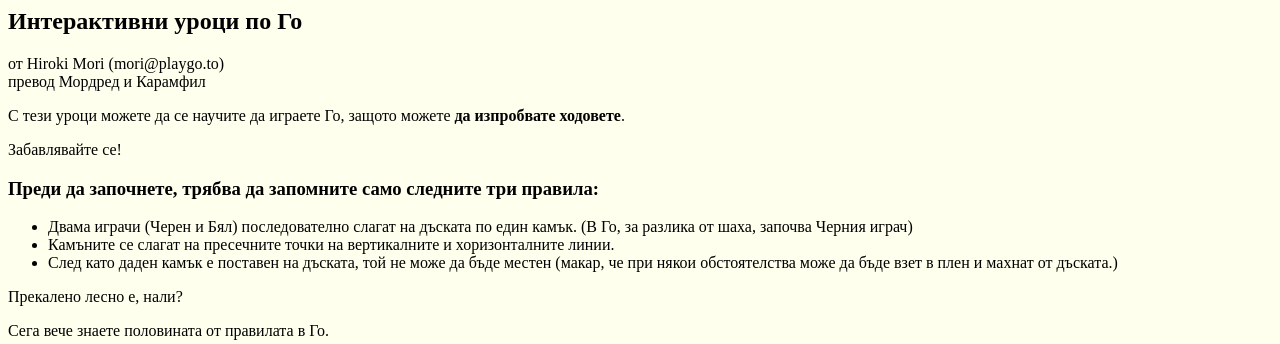
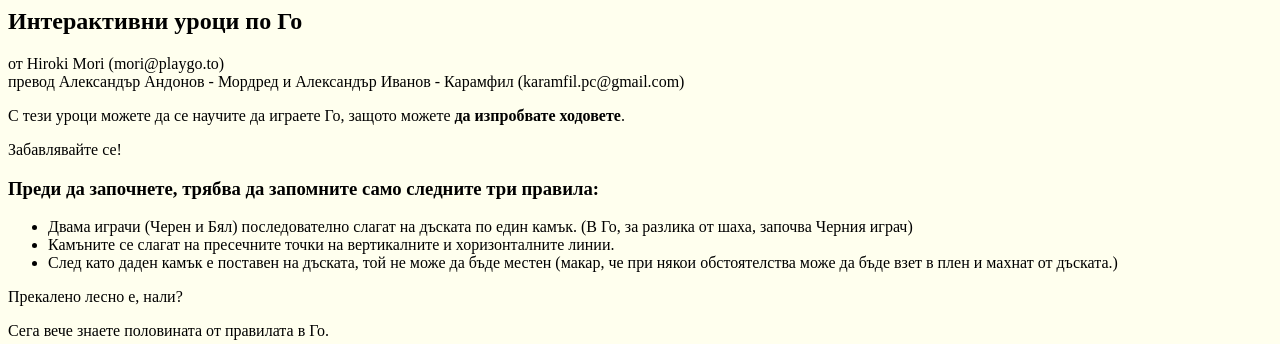
Before and after one commit to karamfil/interactive-way-to-go, a plain HTML site: page welcome.html in a window 1280 px wide. Shown: the top 344 px of the page. Drawn offline with Linux system fonts and the light colour scheme.

Commit message:
added email address

```diff
--- a/welcome.html
+++ b/welcome.html
@@ -6,7 +6,7 @@
 
 <body>
 	<h2>Интерактивни уроци по Го</h2>
-	<p>от Hiroki Mori (mori@playgo.to)<br />превод Мордред и Карамфил</p>
+	<p>от Hiroki Mori (mori@playgo.to)<br />превод Александър Андонов - Мордред и Александър Иванов - Карамфил (karamfil.pc@gmail.com)</p>
 	<p> С тези уроци можете да се научите да играете Го, защото можете <strong>да изпробвате ходовете</strong>.</p>
 	<p>Забавлявайте се!</p>
 
```
